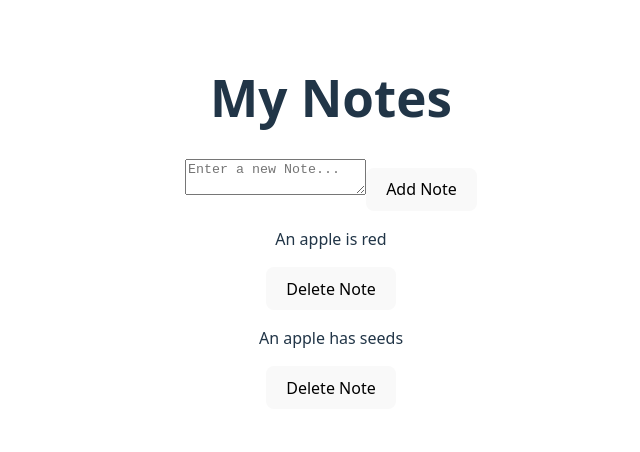
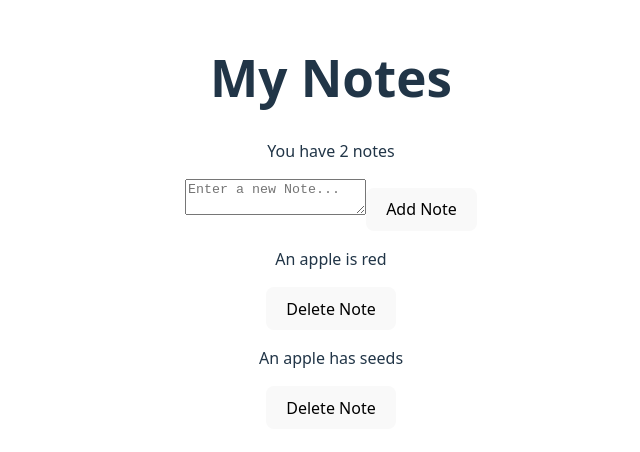
Before and after one commit to kylegreen149/note-saver, a React (Vite) app: page / in a window 1280 px wide. Shown: the part 178-630 px from the top of the page, without its empty margins (309-949 px from the left). Built offline with nearby package versions, Linux system fonts and the light colour scheme.

Commit message:
Show how many notes are saved with conditionals

```diff
--- a/src/App.jsx
+++ b/src/App.jsx
@@ -6,6 +6,10 @@ import './App.css'
 function App() {
   const [notes, setNotes] = useState(() => JSON.parse(localStorage.getItem("notes")) || [{"id": 1, "note": "An apple is red"}, {"id": 2, "note": "An apple has seeds"}])
   const [newNote, setNewNote] = useState("")
+
+  const noteCount = notes.length
+  const hasNotes = noteCount > 0
+  const isOverLimit = noteCount >= 10
 
   const handleChange = e => setNewNote(e.target.value)
   const addNote = e => {
@@ -28,6 +32,10 @@ function App() {
   return (
     <div>
       <h1>My Notes</h1>
+      <div className='summary'>
+        {hasNotes ? <p>You have {noteCount} notes</p> : <p>No Notes Yet</p>}
+        {isOverLimit && <p style={{color: "green", fontWeight: "900"}}>Note Taking Machine!</p>}
+      </div>
       <AddNotesForm newNote={newNote} handleChange={handleChange} addNote={addNote}/>
       {notes.map(note => <Note key={note.id} note={note} deleteNote={deleteNote} />)}
     </div>
```
